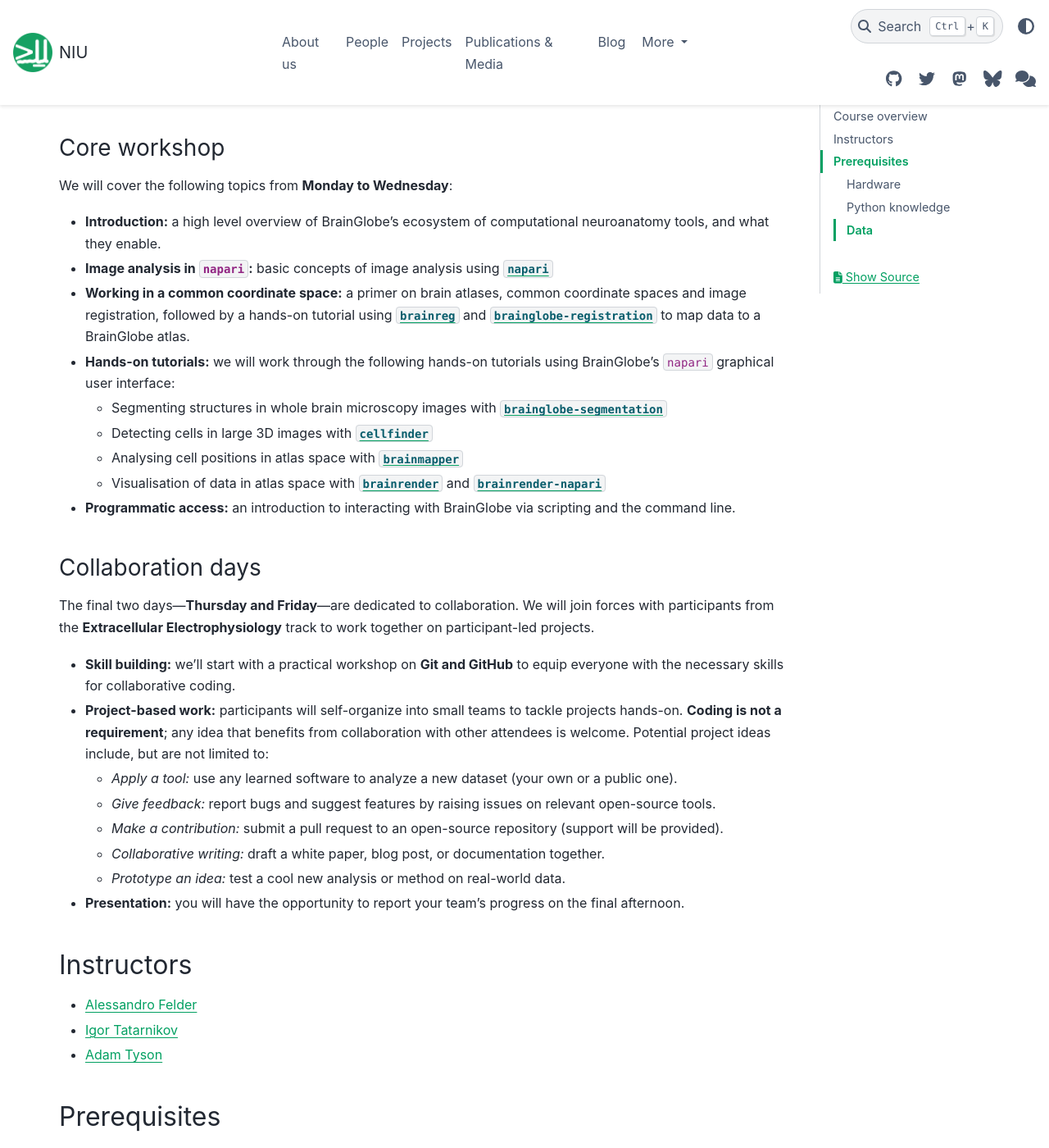
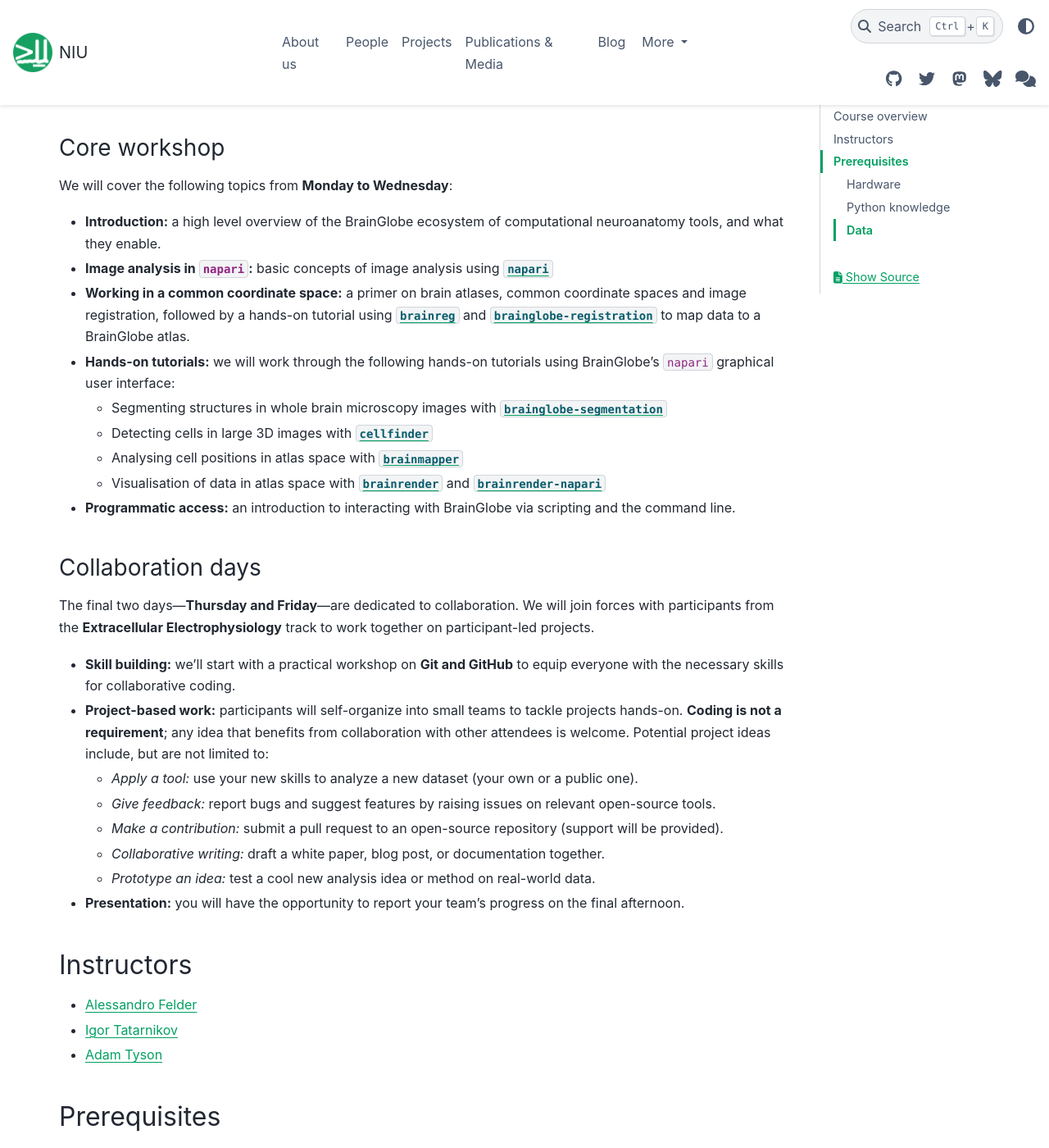
Before and after one commit to neuroinformatics-unit/neuroinformatics-unit.github.io, a Sphinx documentation site: the page built from docs/source/open-software-summer-school/2026/brainglobe.md, in a window 1280 px wide and 1400 px high, scrolled down 622 px. Shown: the whole window at 82% size. Built offline with Sphinx 7.4.7 and the PyData theme 0.15.4, drawn with Linux system fonts in a browser that asks for light colours; nearby versions of some CDN libraries.

Commit message:
Apply suggestions from code review
Co-authored-by: Adam Tyson <code@adamltyson.com>

```diff
--- a/docs/source/open-software-summer-school/2026/brainglobe.md
+++ b/docs/source/open-software-summer-school/2026/brainglobe.md
@@ -19,7 +19,7 @@ This course is designed for researchers and students interested in learning abou
 
 We will cover the following topics from **Monday to Wednesday**:
 
-* **Introduction:** a high level overview of BrainGlobe's ecosystem of computational neuroanatomy tools, and what they enable.
+* **Introduction:** a high level overview of the BrainGlobe ecosystem of computational neuroanatomy tools, and what they enable.
 * **Image analysis in `napari`:** basic concepts of image analysis using [`napari`](https://napari.org/stable/)
 * **Working in a common coordinate space:** a primer on brain atlases, common coordinate spaces and image registration, followed by a hands-on tutorial using [`brainreg`](https://github.com/brainglobe/brainreg) and [`brainglobe-registration`](https://github.com/brainglobe/brainglobe-registration) to map data to a BrainGlobe atlas.
 * **Hands-on tutorials:** we will work through the following hands-on tutorials using BrainGlobe's `napari` graphical user interface:
@@ -35,11 +35,11 @@ The final two days—**Thursday and Friday**—are dedicated to collaboration. W
 
 * **Skill building:** we'll start with a practical workshop on **Git and GitHub** to equip everyone with the necessary skills for collaborative coding.
 * **Project-based work:** participants will self-organize into small teams to tackle projects hands-on. **Coding is not a requirement**; any idea that benefits from collaboration with other attendees is welcome. Potential project ideas include, but are not limited to:
-    * *Apply a tool:* use any learned software to analyze a new dataset (your own or a public one).
+    * *Apply a tool:* use your new skills to analyze a new dataset (your own or a public one).
     * *Give feedback:* report bugs and suggest features by raising issues on relevant open-source tools.
     * *Make a contribution:* submit a pull request to an open-source repository (support will be provided).
     * *Collaborative writing:* draft a white paper, blog post, or documentation together.
-    * *Prototype an idea:* test a cool new analysis or method on real-world data.
+    * *Prototype an idea:* test a cool new analysis idea or method on real-world data.
 * **Presentation:** you will have the opportunity to report your team's progress on the final afternoon.
 
 ## Instructors
```
